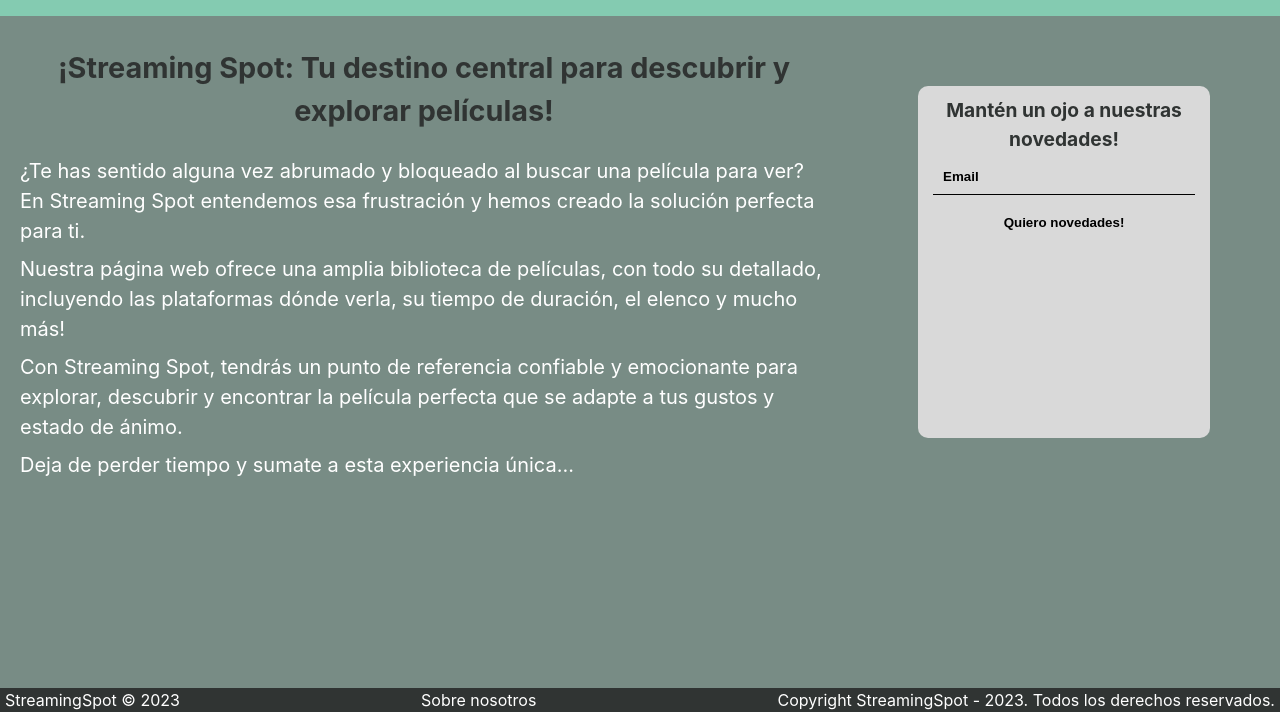
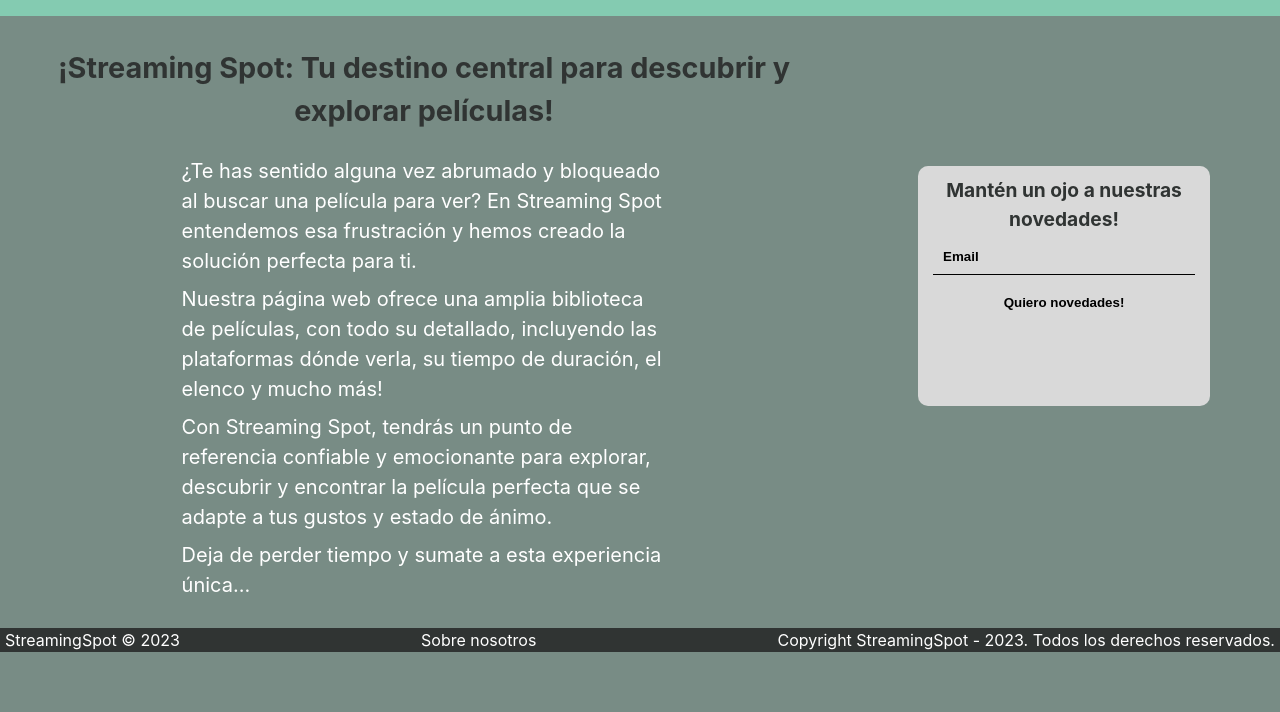
Before and after one commit to martinapadovani/StreamingSpot, a plain HTML site: page nosotros.html in a window 1280 px wide. Shown: the part 88-800 px from the top of the page. Drawn offline with Linux system fonts and the light colour scheme.

Commit message:
detalles

```diff
--- a/detalles.css
+++ b/detalles.css
@@ -68,10 +68,13 @@
     color: #303433;
 }
 
-/*FOOTER*/
-footer{
-    background-color: #303433;
+body {
+    position: relative;
+    min-height: 100vh;
+  }
+
+  footer {
+    position: absolute;
     bottom: 0;
-    position: absolute;
     width: 100%;
   }
--- a/estilos.css
+++ b/estilos.css
@@ -21,12 +21,14 @@
 
 body{
   background-color: #788C85;
+  min-height: 100vh;
 }
 
 /*HEADER*/
 
 header {
   height: 13vh;
+  padding: 0 10px 0 10px;
   width: 100vmax;
   background-color: #84CBB1;
   color: #fff;
@@ -46,8 +48,11 @@
 header nav ul {
   display: flex;
   margin: 5px ;
+  margin-left: 15px;
+  margin-right: 15px;
   padding: 0;
   list-style: none;
+
 }
 
 header nav ul li {
@@ -65,16 +70,23 @@
 
 main {
   background-color: #788C85;
+  flex: 1;
 }
 
-
+/*BOTONES FLECHA*/
+.btnAnterior{
+  color: #D9D9D9;
+}
+.btnSiguiente{
+  color: #D9D9D9;
+}
 /*FOOTER*/
-
 footer{
   background-color: #303433;
-  bottom: 0;
+  margin-top: auto;
   width: 100%;
 }
+
 footer .footer-nav{
   display: flex;
   align-items: center;
--- a/index.css
+++ b/index.css
@@ -118,21 +118,13 @@
 .btnAnterior{
   background: none;
   border: none;
-  color: #fff;
+  color: #D9D9D9;
   cursor: pointer;
 }
 
 .btnSiguiente{
   background: none;
   border: none;
-  color: #fff;
+  color: #D9D9D9;
   cursor: pointer;
 }
-
-/*FOOTER*/
-
-  footer{
-    background-color: #303433;
-    bottom: 0;
-    width: 100%;
-  }
--- a/nosotros.css
+++ b/nosotros.css
@@ -33,10 +33,13 @@
     margin-bottom: 0.5rem;
     text-align: center justify;
     color: #ffffff;
+    width: 60%;
 }
 .novedades{
     width: 300px;
+    height: 30vh;
     margin: 70px;
+    margin-top: 150px;
     padding: 10px;
     display: flex;
     flex-direction: column;
@@ -63,11 +66,13 @@
     color: black;
     font-weight: bold;
 }
-input:focus {
+.input-email:focus {
     outline: none;
 }
  .input-submit{
     border: none;
+    cursor: pointer;
+
 }
 
 
@@ -75,9 +80,3 @@
 .main-container{
     display: flex;
 }
-
-footer{
-    background-color: #303433;
-    position: absolute;
-    width: 100%;
-  }
```
Also changed, not shown: detalles.html (+0 -7 lines), explorer.css (+4 -4 lines).
